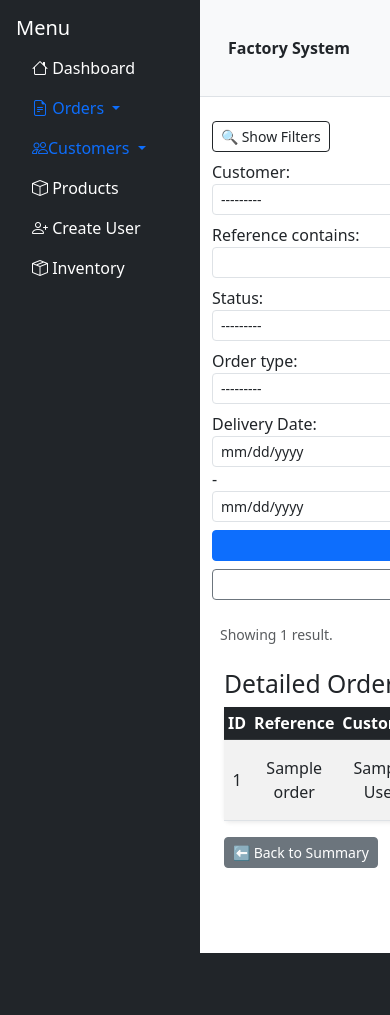
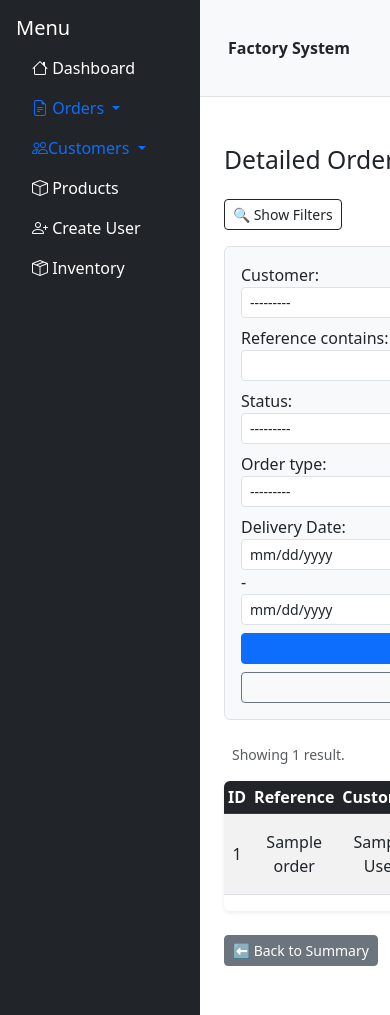
Before and after one commit to jordanjw404/new_factory_system, a Django app: page /orders/details/ in a window 390 px wide, after a click on "🔍 Show Filters"; the page is wider, and only the part inside the window is pictured. Shown: the top 1015 px of that part. Before the commit the page ends 953 px from the top of that part, so only its background shows below. Run offline with Django 5.2, Linux system fonts and the light colour scheme; a user stored in the database is signed in; tables that the repository leaves empty hold one stand-in row (values such as "Sample post"); some libraries are stand-ins or nearby versions.

Commit message:
starting production app

```diff
--- /dev/null
+++ b/factory_system/core/static/core/css/main.css
@@ -0,0 +1,10 @@
+.modal.fade .modal-dialog {
+    transition: transform 0.3s ease-out, opacity 0.3s ease-out;
+    transform: translateY(-10px);
+    opacity: 0;
+  }
+
+  .modal.show .modal-dialog {
+    transform: translateY(0);
+    opacity: 1;
+  }
--- a/factory_system/core/templates/core/base.html
+++ b/factory_system/core/templates/core/base.html
@@ -5,6 +5,8 @@
     <meta charset="UTF-8">
     <title>{% block title %}Factory System{% endblock %}</title>
     <meta name="viewport" content="width=device-width, initial-scale=1">
+    {% load static %}
+    <link rel="stylesheet" href="{% static 'core/css/main.css' %}">
 
     <!-- Bootstrap CSS -->
     <link href="https://cdn.jsdelivr.net/npm/bootstrap@5.3.0/dist/css/bootstrap.min.css" rel="stylesheet">
--- a/factory_system/customers/templates/customers/customer_form.html
+++ b/factory_system/customers/templates/customers/customer_form.html
@@ -3,7 +3,9 @@
 
 {% block content %}
 <div class="container mt-4">
-  <h2>Create New Customer</h2>
+  <h2>{% if edit_mode %}Edit Customer{% else %}Create New Customer{% endif %}</h2>
+
+  <form method="post">
     {% csrf_token %}
 
     {# Loop through all fields EXCEPT 'is_active' #}
@@ -31,7 +33,7 @@
     </div>
 
     <button type="submit" class="btn btn-success w-100 mt-3">Save Customer</button>
-
+  </form>
 
   <a href="{% url 'customers:customer_list' %}" class="btn btn-secondary mt-3">← Back to Customers</a>
 </div>
--- a/factory_system/orders/templates/orders/orders_detail_list.html
+++ b/factory_system/orders/templates/orders/orders_detail_list.html
@@ -1,48 +1,38 @@
 {% extends "core/base.html" %}
 {% block content %}
+{% load widget_tweaks %}
 
-{% load widget_tweaks %}
-<button class="btn btn-sm btn-outline-dark mb-2" type="button" data-bs-toggle="collapse" data-bs-target="#orderFilters">
+<div class="container mt-4">
+  <div class="d-flex justify-content-between align-items-center mb-3">
+    <h2>Detailed Orders View</h2>
+  </div>
+
+  <button class="btn btn-sm btn-outline-dark mb-3" type="button" data-bs-toggle="collapse" data-bs-target="#orderFilters">
     🔍 Show Filters
   </button>
-<div class="collapse" id="orderFilters">
-  <form method="get" class="row g-2 mb-4 align-items-end">
-    <div class="col-md-3">
-      {{ filter.form.customer.label_tag }}
-      {{ filter.form.customer|add_class:"form-select form-select-sm" }}
-    </div>
-    <div class="col-md-3">
-      {{ filter.form.reference.label_tag }}
-      {{ filter.form.reference|add_class:"form-control form-control-sm" }}
-    </div>
-    <div class="col-md-2">
-      {{ filter.form.status.label_tag }}
-      {{ filter.form.status|add_class:"form-select form-select-sm" }}
-    </div>
-    <div class="col-md-2">
-      {{ filter.form.order_type.label_tag }}
-      {{ filter.form.order_type|add_class:"form-select form-select-sm" }}
-    </div>
-    <div class="col-md-4">
-      {{ filter.form.delivery_date.label_tag }}
-      {{ filter.form.delivery_date |add_class:"form-select form-select-sm" }}
-    </div>
+
+  <div class="collapse p-3 border rounded bg-light mb-4" id="orderFilters">
+    <form method="get" class="row gx-2 gy-2 align-items-end">
+      <div class="col-md-3">{{ filter.form.customer.label_tag }}{{ filter.form.customer|add_class:"form-select form-select-sm" }}</div>
+      <div class="col-md-3">{{ filter.form.reference.label_tag }}{{ filter.form.reference|add_class:"form-control form-control-sm" }}</div>
+      <div class="col-md-2">{{ filter.form.status.label_tag }}{{ filter.form.status|add_class:"form-select form-select-sm" }}</div>
+      <div class="col-md-2">{{ filter.form.order_type.label_tag }}{{ filter.form.order_type|add_class:"form-select form-select-sm" }}</div>
+      <div class="col-md-2">{{ filter.form.delivery_date.label_tag }}{{ filter.form.delivery_date|add_class:"form-control form-control-sm" }}</div>
       <div class="col-md-2 text-end">
-      <button type="submit" class="btn btn-sm btn-primary w-100">Filter</button>
-      <a href="{% url 'orders:order_list' %}" class="btn btn-sm btn-outline-secondary w-100 mt-2">Clear</a>
+        <button type="submit" class="btn btn-sm btn-primary w-100">Go</button>
+        <a href="{% url 'orders:order_detail_list' %}" class="btn btn-sm btn-outline-secondary w-100 mt-2">Clear</a>
       </div>
     </form>
+  </div>
 
-</div>
   <p class="text-muted small ms-2">
     Showing {{ orders|length }} result{{ orders|length|pluralize }}.
   </p>
 
-
-<div class="container mt-4">
-  <h2>Detailed Orders View</h2>
-
-  <table class="table table-hover table-striped table-sm align-middle text-center rounded shadow-sm ">
+  {% if orders %}
+  <!-- 🧹 Wrap table in a responsive div to allow sideways scrolling -->
+  <div class="table-responsive rounded shadow-sm">
+    <table class="table table-hover table-striped table-sm align-middle text-center">
       <thead class="table-dark">
         <tr>
           <th>ID</th>
@@ -83,7 +73,8 @@
               {% else %}
                 <span class="badge bg-secondary">{{ order.get_status_display }}</span>
               {% endif %}
-          <td>{{ order.delivery_date }}</td>
+            </td>
+            <td>{{ order.delivery_date|date:"d M Y" }}</td>
             <td>{% if order.is_collection %}✅{% else %}❌{% endif %}</td>
             <td>{{ order.robes }}</td>
             <td>{{ order.cabs }}</td>
@@ -92,19 +83,24 @@
             <td>{{ order.created_at|date:"d M Y, H:i" }}</td>
             <td>{{ order.updated_at|date:"d M Y, H:i" }}</td>
           </tr>
-      {% empty %}
-        <tr><td colspan="13">No orders found.</td></tr>
         {% endfor %}
       </tbody>
     </table>
-
-  <div class="d-flex justify-content-between align-items-center my-3">
-    <a href="{% url 'orders:order_list' %}" class="btn btn-sm btn-secondary">
+  </div>
+  {% else %}
+    <div class="alert alert-info mt-3">
+      No orders found.
+    </div>
+  {% endif %}
+  <div class="d-flex align-items-center mt-4">
+    <a href="{% url 'orders:order_list' %}" class="btn btn-sm btn-secondary me-auto">
       ⬅️ Back to Summary
     </a>
-
     <a href="{% url 'orders:order_export' %}?{{ request.GET.urlencode }}" class="btn btn-sm btn-success">
       ⬇️ Export to Excel
     </a>
   </div>
+
+</div>
+
 {% endblock %}
```
Also changed, not shown: factory_system/customers/templates/customers/customer_confirm_delete.html (deleted, +0 -13 lines), factory_system/customers/templates/customers/customer_list.html (+39 -5 lines), factory_system/orders/templates/orders/orders_list.html (+4 -3 lines), factory_system/customers/views.py (line endings or trailing spaces). Lines whose indentation alone changed are shown as unchanged.
